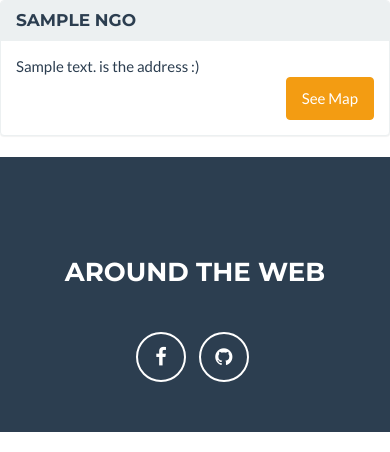
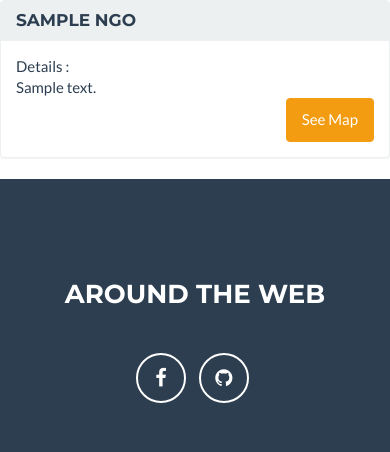
Before and after one commit to tapaswenipathak/Help-The-Needy, a Django app: template help_the_needy/templates/display_list2.html in a window 390 px wide. Shown: the part 143-595 px from the top of the page. Run offline with Django 3.2, Linux system fonts and the light colour scheme; the template is opened without the code that fills it: most values are stand-ins (such as "Sample title", 1, 10 or a date in 2020); some libraries are stand-ins or nearby versions.

Commit message:
Showing all details like local, international phone number, url etc.

```diff
--- a/help_the_needy/help_the_needy/views.py
+++ b/help_the_needy/help_the_needy/views.py
@@ -24,8 +24,8 @@ def map(request):
 	print("query_result is gnerated! length  of places = ", len(query_result.places))
 	for place in query_result.places:
 		place.get_details()
-		print(place.name, place.formatted_address, "@@@@@@@@@@@")
-		ngos[place.name] = place.formatted_address
+		print(place.name, place.formatted_address, place.local_phone_number, place.url)
+		ngos[place.name] = [place.formatted_address, place.local_phone_number, place.international_phone_number, place.url]
 	print("Here is our dict")
 	print(ngos)
 	return render_to_response('display_list2.html', {'location': loc, 'ngos':ngos}, context_instance=RequestContext(request))
--- a/help_the_needy/templates/display_list2.html
+++ b/help_the_needy/templates/display_list2.html
@@ -1,7 +1,7 @@
 {% extends "base.html" %}
 {% load staticfiles %}
  {% block content %}
- {% for ngo, address in ngos.items %}
+ {% for ngo, details in ngos.items %}
 <div class="panel-group" id="accordion" role="tablist" aria-multiselectable="true">
   <div class="panel panel-default">
     <div class="panel-heading" role="tab" id="headingOne">
@@ -13,8 +13,10 @@
     </div>
     <div id="collapseOne" class="panel-collapse collapse in" role="tabpanel" aria-labelledby="headingOne">
       <div class="panel-body">
-      {{address}} is the address :)
-
+      Details :
+      {% for detail in details %} </br>
+          {{ detail }}
+      {% endfor %}
         <div>
         <button type="button" class="btn btn-warning pull-right">See Map</button>
       </div>
```
